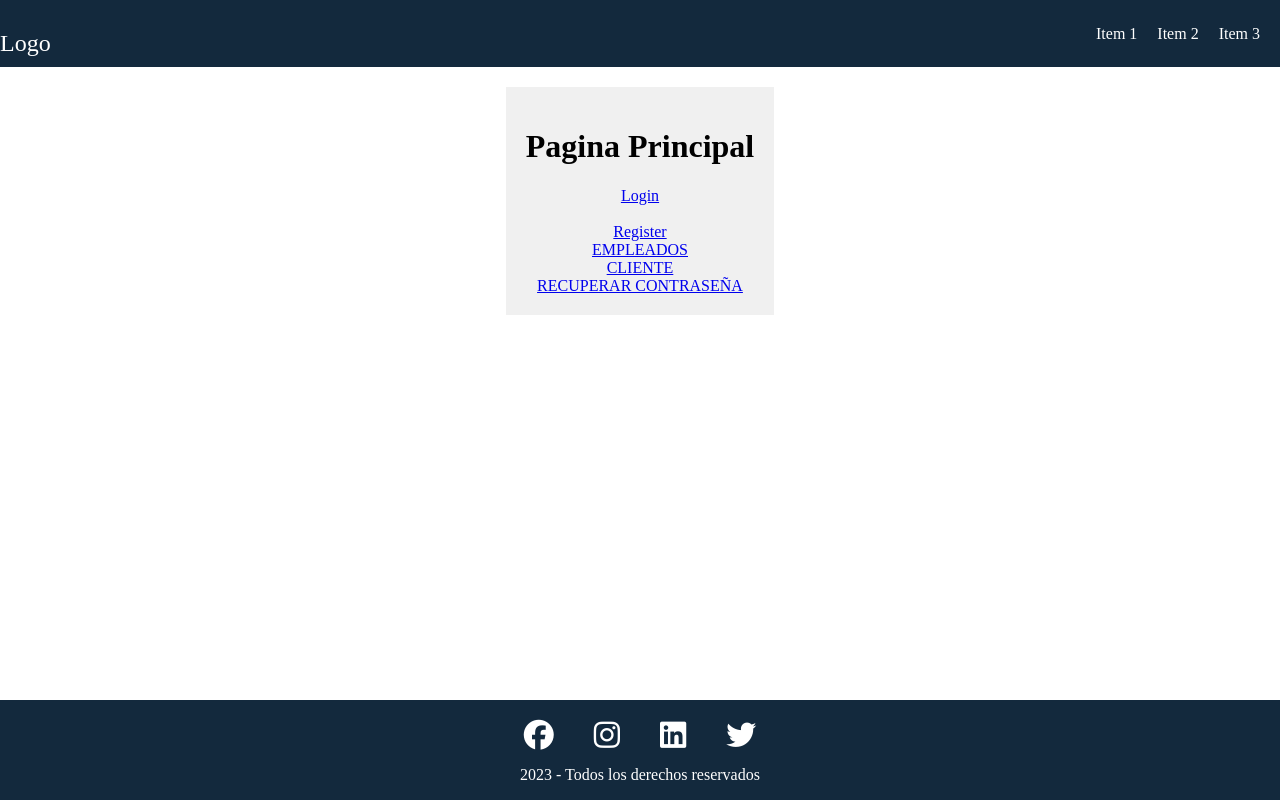
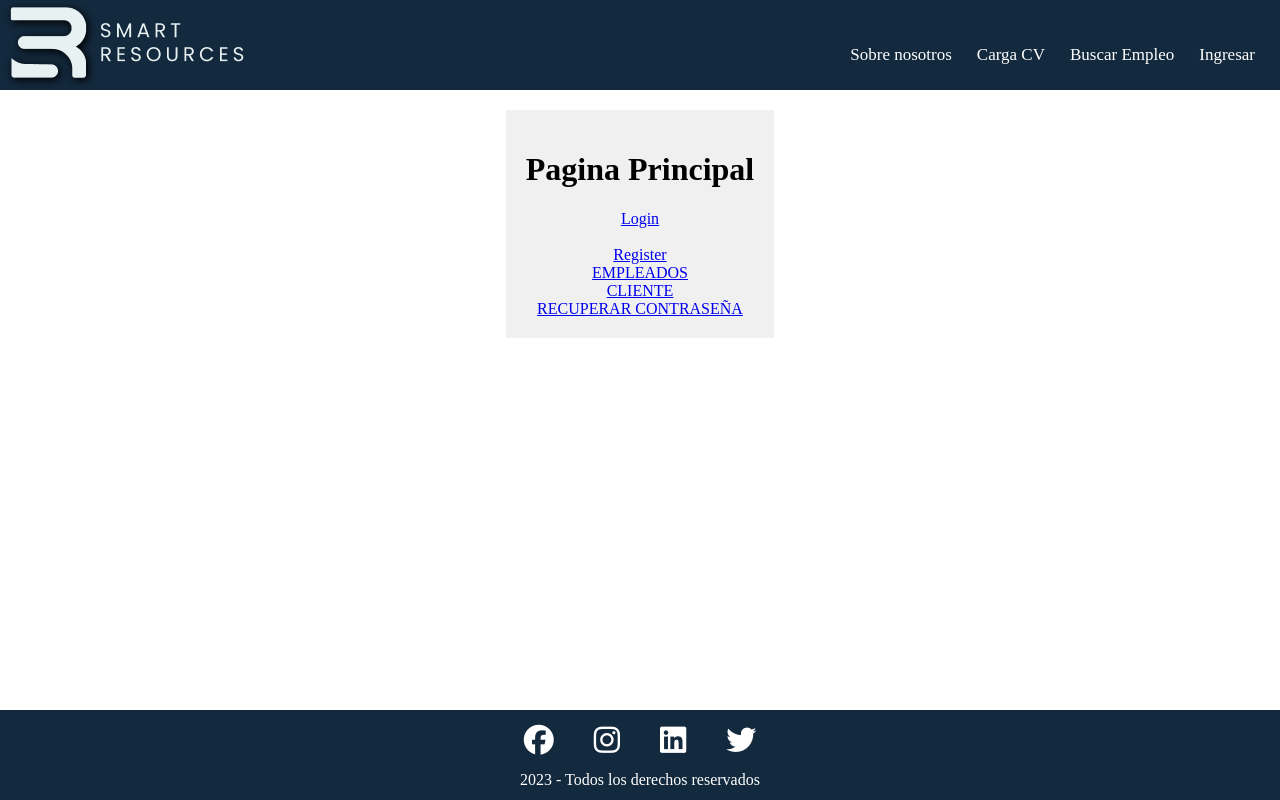
Before and after one commit to RodrigoSanchezDV/Experiencia-IT, a React (Vite) app: page / in a window 1280 px wide. Built offline with nearby package versions, Linux system fonts and the light colour scheme.

Commit message:
se termino estilos navbar

```diff
--- a/src/Components/pageComponents/Nav.jsx
+++ b/src/Components/pageComponents/Nav.jsx
@@ -4,12 +4,13 @@ export default function Nav() {
     return (
         <nav className="navbar">
         <div className="navbar-left">
-          <a href="#" className="logo">Logo</a>
-        </div>
+        <img src='/logo.png' alt="logo header"/>
+          </div>
         <div className="navbar-right">
-          <a href="#" className="nav-item">Item 1</a>
-          <a href="#" className="nav-item">Item 2</a>
-          <a href="#" className="nav-item">Item 3</a>
+          <a href="#" className="nav-item">Sobre nosotros</a>
+          <a href="#" className="nav-item">Carga CV</a>
+          <a href="#" className="nav-item">Buscar Empleo</a>
+          <a href="#" className="nav-item">Ingresar</a>
           <div className="mobile-menu">
             <div className="mobile-icon"></div>
           </div>
--- a/src/Components/styles/Footer.css
+++ b/src/Components/styles/Footer.css
@@ -4,7 +4,7 @@
     align-items: center; /* Centrar horizontalmente */
     justify-content: center; /* Centrar verticalmente */
     width: 100%;
-    height: 80px;
+    height: 70px;
     background-color: #13293D;
     color: white;
     text-align: center;
--- a/src/Components/styles/Nav.css
+++ b/src/Components/styles/Nav.css
@@ -10,10 +10,11 @@
   .navbar-left {
     display: flex;
     align-items: center;
+    height: 70px;
   }
 
   .logo {
-    font-size: 24px;
+
     color: white;
     text-decoration: none;
   }
@@ -24,9 +25,11 @@
   }
 
   .nav-item {
-    margin-right: 20px;
+    margin-top: 20px;
+    margin-right: 25px;
     color: white;
     text-decoration: none;
+    font-size: 17px;
   }
 
   .mobile-menu {
```
